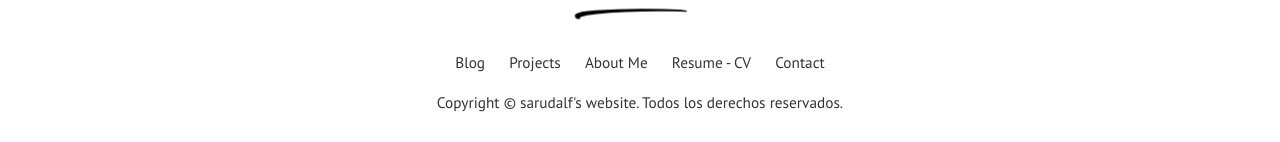
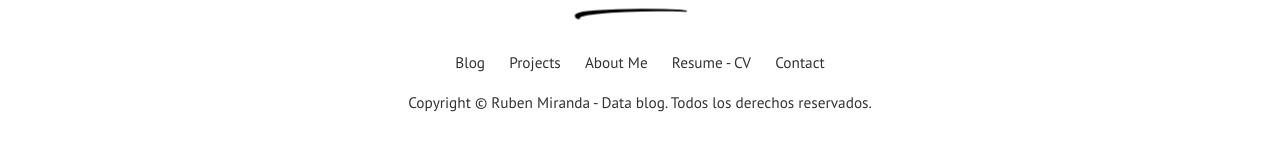
Before and after one commit to sarudalf3/sarudalf3.github.io, a Jekyll site: the page built from index.html, in a window 1280 px wide and 900 px high, scrolled down 4299 px. Shown: the part 755-897 px from the top of the window. Built offline with Jekyll 4.4.1, drawn with Linux system fonts in a browser that asks for light colours; nearby versions of some CDN libraries; the list of posts is cut into pages by our own code.

Commit message:
change cfg

```diff
--- a/_config.yml
+++ b/_config.yml
@@ -1,4 +1,4 @@
-title: "sarudalf's website"
+title: "Ruben Miranda - Data blog"
 email: ruben.miranda.f@gmail.com
 timezone: america/santiago
 baseurl: ""
@@ -31,7 +31,7 @@ authors:
     email: ruben.miranda.f@gmail.com
     web: https://sarudalf3.github.io/
     twitter: https://twitter.com/sarudalf
-    description: "A curious mind!"
+    description: "Data curious!"
     github: https://github.com/sarudalf3
 
 # Social
```
